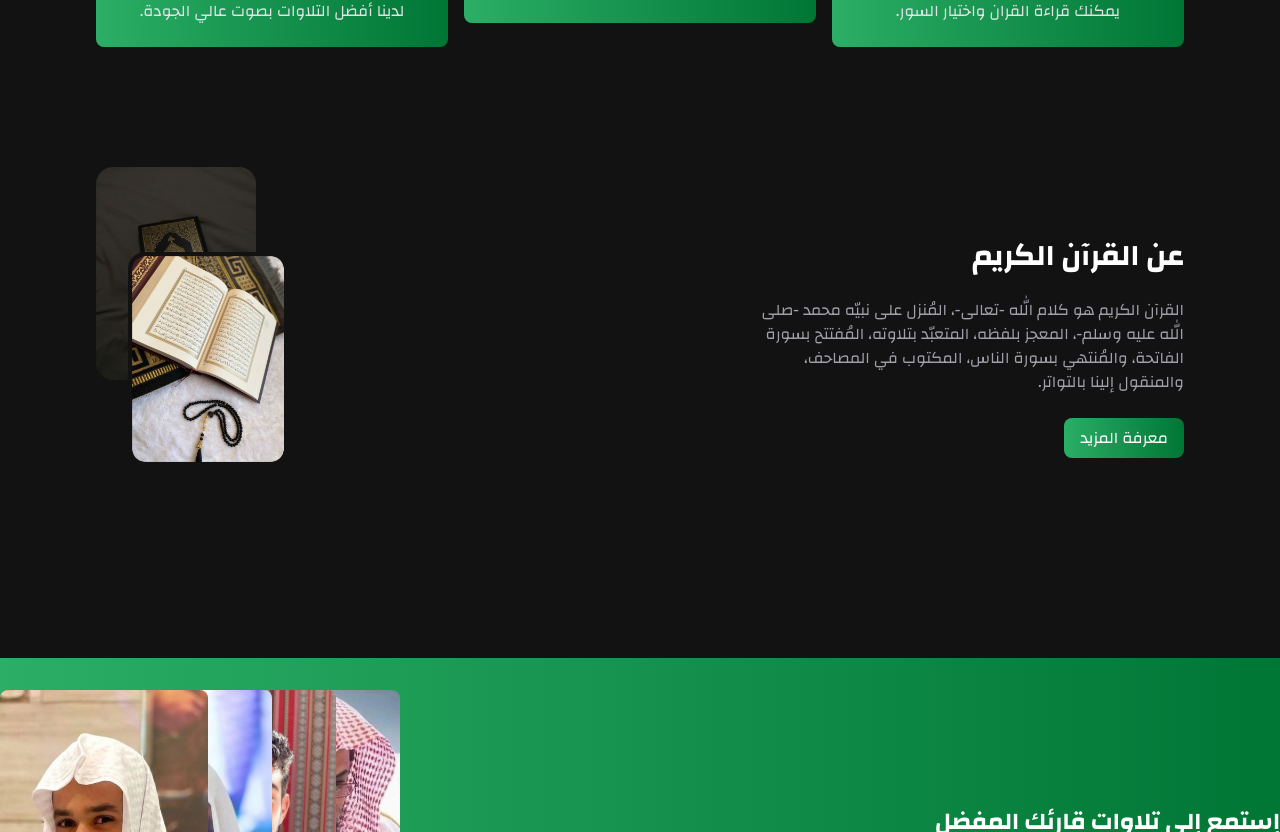
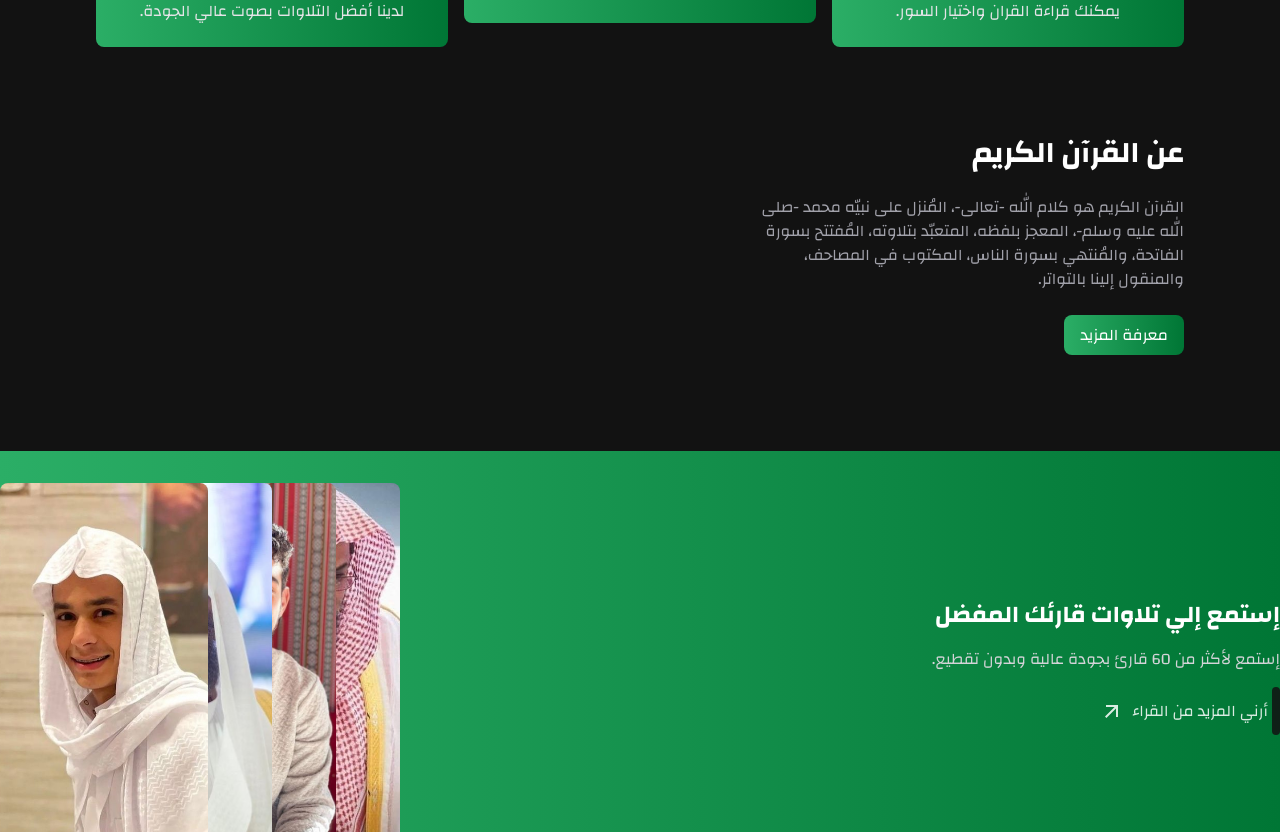
Before and after one commit to ammarmodesign/tarteel-quran, a React (Vite) app: page / in a window 1280 px wide. Shown: the part 709-1541 px from the top of the page. Built offline with nearby package versions, Linux system fonts and the light colour scheme.

Commit message:
performance fix

```diff
--- a/src/components/Hero.jsx
+++ b/src/components/Hero.jsx
@@ -1,4 +1,7 @@
+import useDeviceType from "../hooks/useDeviceType";
+
 const Hero = () => {
+  let platform = useDeviceType();
   return (
     <section className="bg-[#212121]">
       <div className="relative wrapper py-16 flex items-center justify-between">
@@ -27,7 +30,6 @@ const Hero = () => {
               strokeLinejoin="round"
             />
           </svg>
-
           <svg
             id="mark-icon"
             className="animate-wiggle absolute hidden md:block md:top-32 md:right-20 lg:top-16 lg:right-20 z-10"
@@ -81,7 +83,7 @@ const Hero = () => {
             </defs>
           </svg>
         </div>
-
+        {!platform.mobile && (
           <div className="hidden relative md:block max-w-[400px]">
             <svg
               className="absolute top-4 right-16"
@@ -162,8 +164,9 @@ const Hero = () => {
             />
             {/* <img src="/Loading.gif" className="absolute top-16 z-20" /> */}
           </div>
-
+        )}
         {/* For Mobile Only */}
+        {platform.mobile && (
           <div className="md:hidden h-full opacity-50 select-none">
             <img
               className="absolute opacity-20 w-16 h-24 left-32 bottom-8 rounded object-cover rotate-12 select-none"
@@ -191,6 +194,7 @@ const Hero = () => {
               alt=""
             />
           </div>
+        )}
       </div>
     </section>
   );
--- /dev/null
+++ b/src/hooks/useDeviceType.jsx
@@ -0,0 +1,19 @@
+async function GetDeviceType() {
+  async function getDevice() {
+    let platformDetails = await navigator.userAgentData.getHighEntropyValues([
+      "platform",
+    ]);
+
+    return platformDetails;
+  }
+
+  let data = await getDevice();
+  return data;
+}
+
+function useDeviceType() {
+  let res = GetDeviceType();
+  return res;
+}
+
+export default useDeviceType;
--- a/src/pages/BestTilawat.jsx
+++ b/src/pages/BestTilawat.jsx
@@ -1,5 +1,8 @@
+import useDeviceType from "../hooks/useDeviceType";
+
 const BestTilawat = () => {
-  return <div>BestTilawat</div>;
+  let platform = useDeviceType();
+  return <>{platform.mobile ? "Mobile" : "Desktop"}</>;
 };
 
 export default BestTilawat;
--- a/src/pages/Home.jsx
+++ b/src/pages/Home.jsx
@@ -5,8 +5,11 @@ import FeatCard from "../components/ui/FeatCard";
 import Hero from "../components/Hero";
 import { IoMdBook, IoMdHeartEmpty } from "react-icons/io";
 import { PiMedal } from "react-icons/pi";
+import useDeviceType from "../hooks/useDeviceType";
 
 const Home = () => {
+  let platform = useDeviceType();
+
   return (
     <>
       <Hero />
@@ -43,6 +46,7 @@ const Home = () => {
             <button className="btn-primary">معرفة المزيد</button>
           </div>
           {/* Mobile Only */}
+          {platform.mobile && (
             <div className="images">
               <img
                 src="/images/quran-about-1.png"
@@ -55,6 +59,7 @@ const Home = () => {
                 alt=""
               />
             </div>
+          )}
         </div>
       </section>
       <section className="banner bg-greeny-gradient section-margin text-white">
@@ -71,7 +76,8 @@ const Home = () => {
               <p>أرني المزيد من القراء</p>
             </button>
           </div>
-          <ImageSwiper />
+          {platform.mobile && <ImageSwiper />}
+          {!platform.mobile && (
             <div className="images hidden lg:block h-[400px]">
               <img
                 className="z-40 rounded-lg absolute w-52 left-0 transition-all duration-300 hover:left-16"
@@ -90,6 +96,7 @@ const Home = () => {
                 src="/images/slider/shriem-slide.jpg"
               />
             </div>
+          )}
         </div>
       </section>
       <section className="blogs section-margin text-white">
```
Lines whose indentation alone changed are shown as unchanged.
